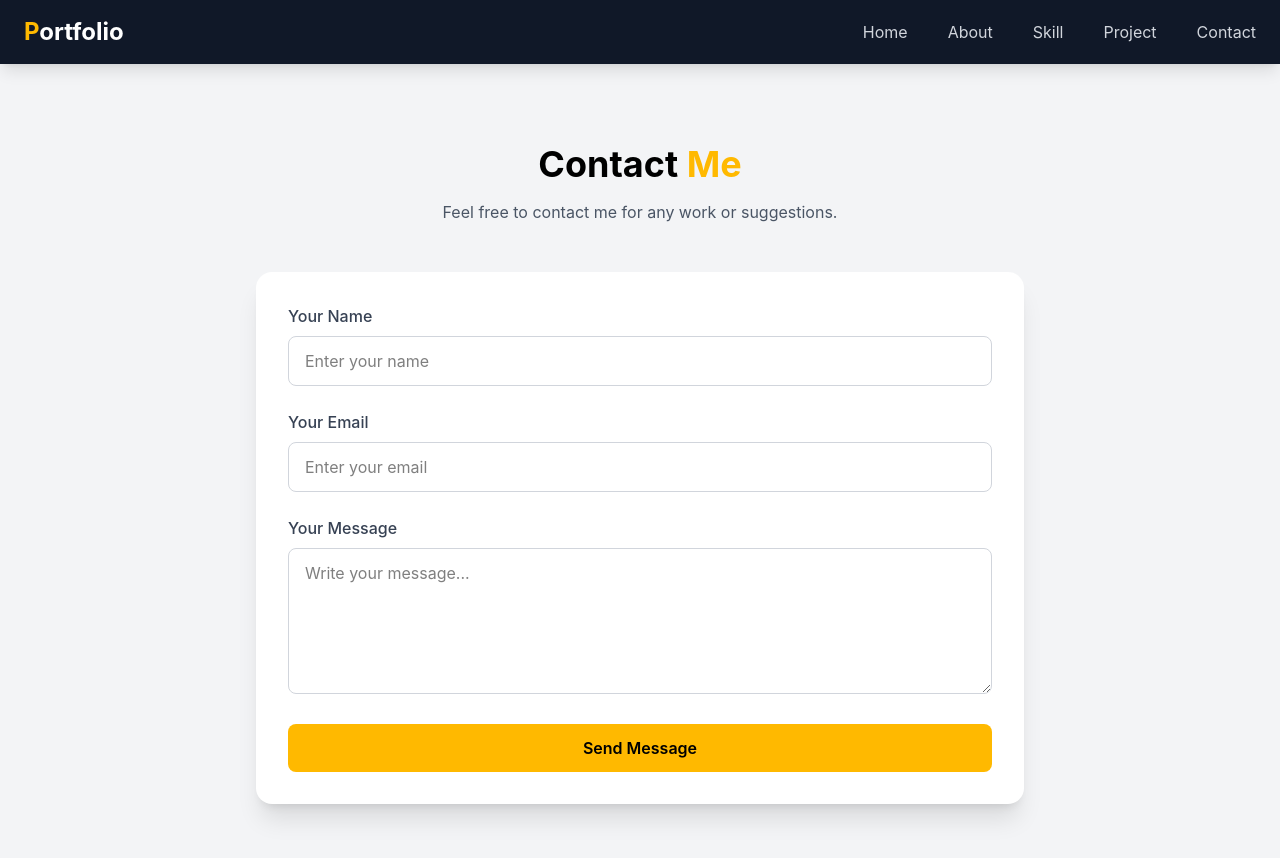
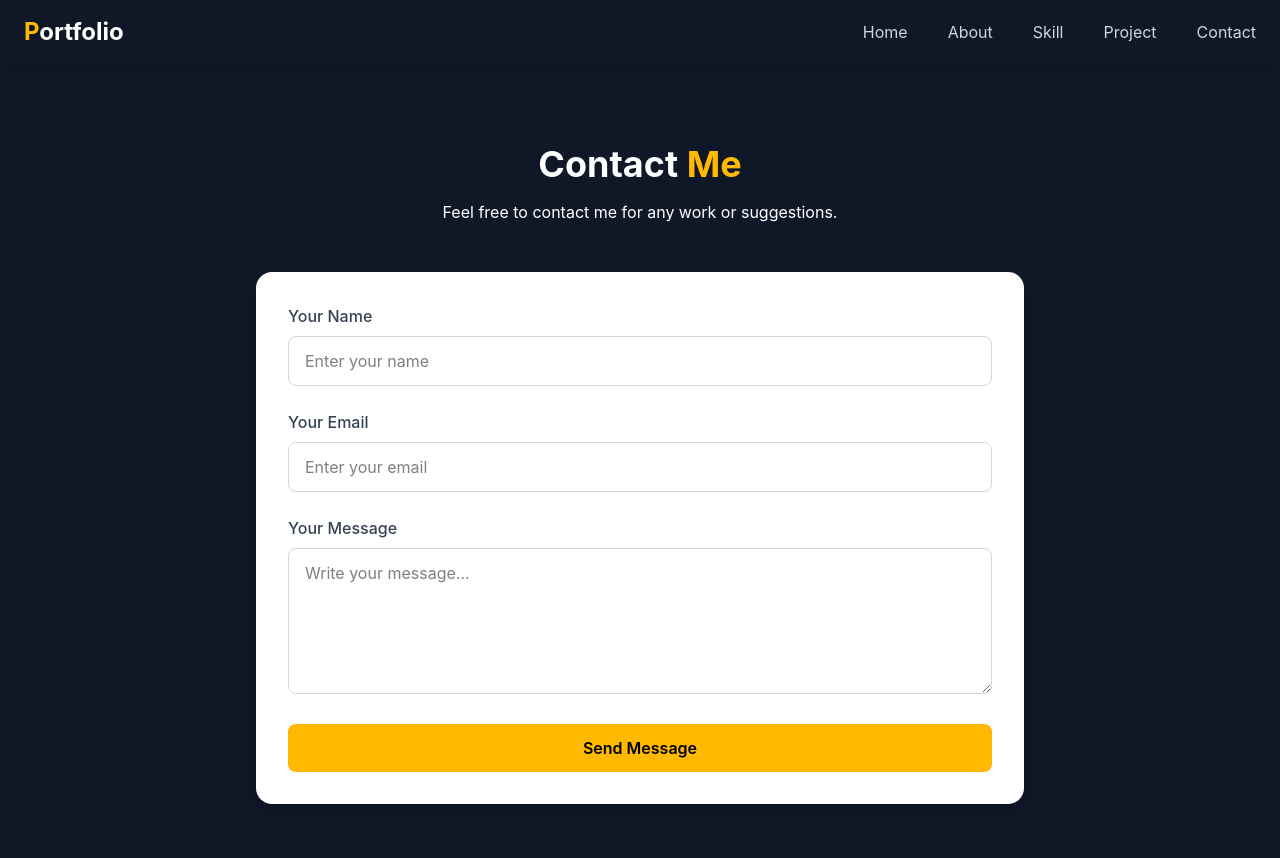
Before and after one commit to kuldeep-kumar-rajput/portfolio, a React (Vite) app: page /contact in a window 1280 px wide. Shown: the top 858 px of the page. Built offline with nearby package versions, Linux system fonts and the light colour scheme.

Commit message:
Change Contact section background and text color

```diff
--- a/src/page/Contact.jsx
+++ b/src/page/Contact.jsx
@@ -4,14 +4,14 @@
   return (
     <div>
       {/* Contact Section */}
-      <section className="bg-gray-100 py-20">
+      <section className="bg-gray-900 py-20">
         <div className="container mx-auto px-6 md:px-16">
           {/* Heading */}
           <div className="text-center mb-12">
-            <h2 className="text-4xl font-bold">
+            <h2 className="text-4xl font-bold text-white">
               Contact <span className="text-amber-400">Me</span>
             </h2>
-            <p className="text-gray-600 mt-4">
+            <p className="text-gray-600 mt-4 text-white">
               Feel free to contact me for any work or suggestions.
             </p>
           </div>
```
